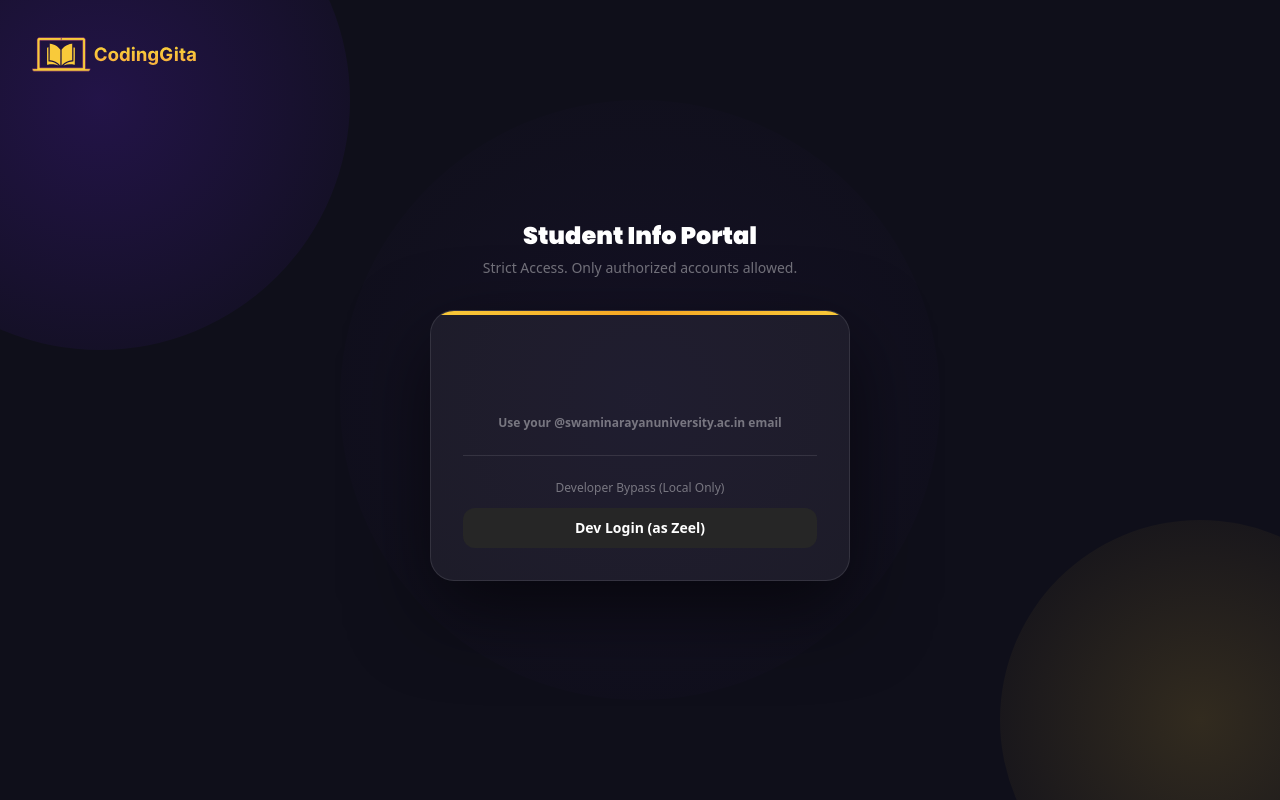
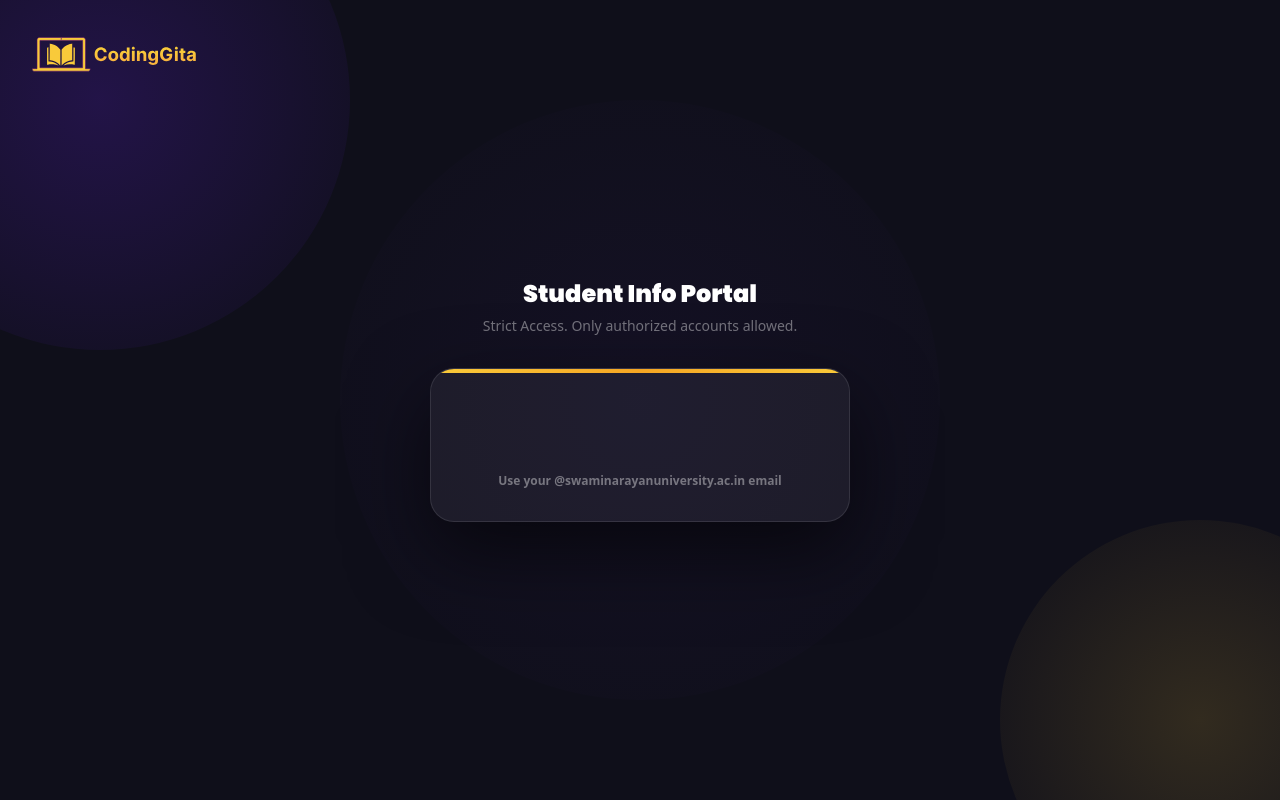
Before and after one commit to theRkakkad/CodingGita_SeatOS, a React (Vite) app in the folder frontend/: page /studentinfo in a window 1280 px wide. Built offline with nearby package versions, Linux system fonts and the light colour scheme; no server answers.

Commit message:
chore: remove developer login bypass from studentinfo route for production

```diff
--- a/frontend/src/pages/StudentInfoLogin.jsx
+++ b/frontend/src/pages/StudentInfoLogin.jsx
@@ -7,7 +7,7 @@ import { GoogleLogin } from '@react-oauth/google';
 const StudentInfoLogin = () => {
   const [error, setError] = useState('');
   const [isLoading, setIsLoading] = useState(false);
-  const { infoAdminGoogleLogin, devLogin, logout, isAuthenticated, isInfoAdmin } = useAuth();
+  const { infoAdminGoogleLogin, logout, isAuthenticated, isInfoAdmin } = useAuth();
   const navigate = useNavigate();
 
   useEffect(() => {
@@ -88,24 +88,7 @@ const StudentInfoLogin = () => {
               </div>
             </div>
 
-            {/* Dev Login Bypass */}
-            {import.meta.env.DEV && (
-              <div className="mt-6 pt-6 border-t border-white/10">
-                <p className="text-xs text-center text-white/40 mb-3">Developer Bypass (Local Only)</p>
-                <button
-                  onClick={async () => {
-                    setError(''); setIsLoading(true);
-                    const res = await devLogin('zeelkundariya13@gmail.com', 'info_admin');
-                    setIsLoading(false);
-                    if (!res.success) setError(res.message);
-                  }}
-                  disabled={isLoading}
-                  className="w-full py-2.5 rounded-xl text-sm font-bold bg-neutral-800 text-white hover:bg-neutral-700 transition-colors"
-                >
-                  {isLoading ? 'Logging in...' : 'Dev Login (as Zeel)'}
-                </button>
-              </div>
-            )}
+
           </div>
         </div>
       </div>
```
